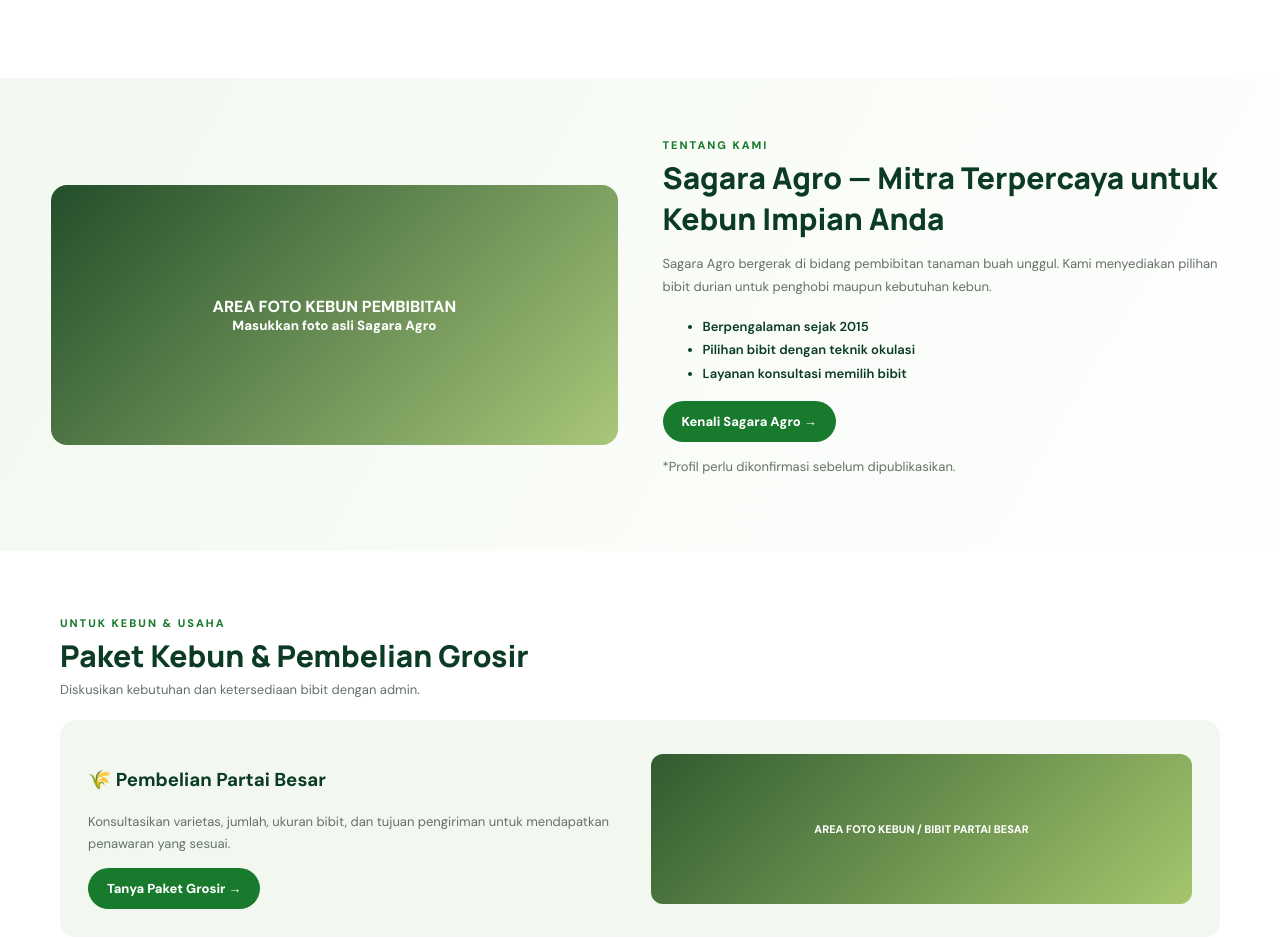
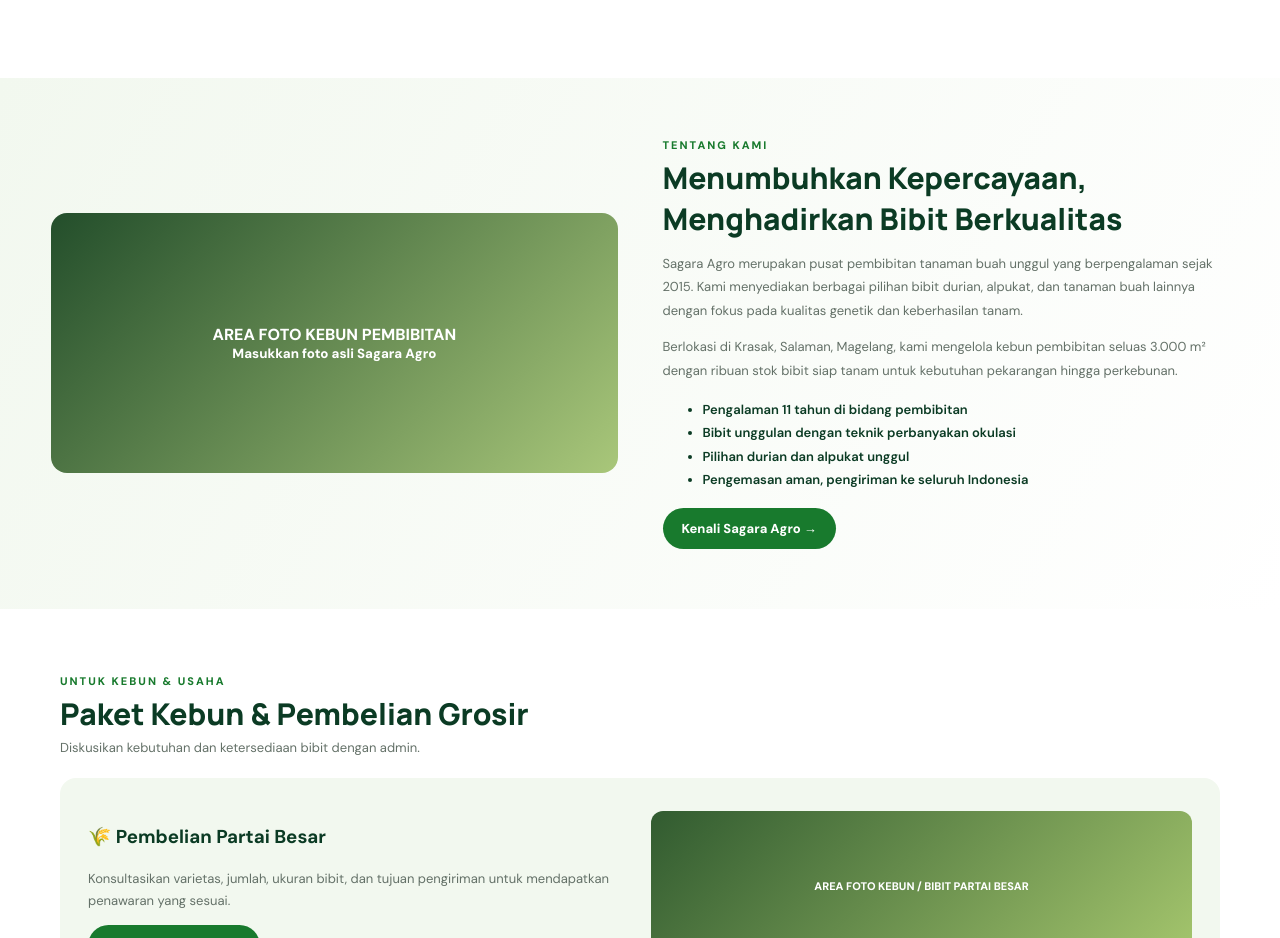
Before and after one commit to h6k2zvt48w-source/sagara-agro, a plain HTML site: page index.html in a window 1280 px wide. Shown: the part 1940-2878 px from the top of the page. Drawn offline with Linux system fonts and the light colour scheme.

Commit message:
Update index.html

```diff
--- a/index.html
+++ b/index.html
@@ -117,12 +117,41 @@ header{height:62px}.menu{display:block}nav{display:none;position:absolute;top:62
 </section>
 
 <section class="about" id="tentang">
-<div class="placeholder">AREA FOTO KEBUN PEMBIBITAN<br><small>Masukkan foto asli Sagara Agro</small></div>
-<div><div class="eyebrow green">TENTANG KAMI</div><h2>Sagara Agro — Mitra Terpercaya untuk Kebun Impian Anda</h2>
-<p>Sagara Agro bergerak di bidang pembibitan tanaman buah unggul. Kami menyediakan pilihan bibit durian untuk penghobi maupun kebutuhan kebun.</p>
-<ul><li>Berpengalaman sejak 2015</li><li>Pilihan bibit dengan teknik okulasi</li><li>Layanan konsultasi memilih bibit</li></ul>
-<a class="btn" href="https://wa.me/6281328119994">Kenali Sagara Agro →</a><p class="note">*Profil perlu dikonfirmasi sebelum dipublikasikan.</p>
-</div></section>
+  <div class="placeholder">
+    AREA FOTO KEBUN PEMBIBITAN<br>
+    <small>Masukkan foto asli Sagara Agro</small>
+  </div>
+
+  <div>
+    <div class="eyebrow green">TENTANG KAMI</div>
+
+    <h2>Menumbuhkan Kepercayaan, Menghadirkan Bibit Berkualitas</h2>
+
+    <p>
+      Sagara Agro merupakan pusat pembibitan tanaman buah unggul
+      yang berpengalaman sejak 2015. Kami menyediakan berbagai
+      pilihan bibit durian, alpukat, dan tanaman buah lainnya
+      dengan fokus pada kualitas genetik dan keberhasilan tanam.
+    </p>
+
+    <p>
+      Berlokasi di Krasak, Salaman, Magelang, kami mengelola
+      kebun pembibitan seluas 3.000 m² dengan ribuan stok bibit
+      siap tanam untuk kebutuhan pekarangan hingga perkebunan.
+    </p>
+
+    <ul>
+      <li>Pengalaman 11 tahun di bidang pembibitan</li>
+      <li>Bibit unggulan dengan teknik perbanyakan okulasi</li>
+      <li>Pilihan durian dan alpukat unggul</li>
+      <li>Pengemasan aman, pengiriman ke seluruh Indonesia</li>
+    </ul>
+
+    <a class="btn" href="https://wa.me/6281328119994">
+      Kenali Sagara Agro →
+    </a>
+  </div>
+</section>
 
 <section class="content wrap" id="paket">
 <div class="head"><div><div class="eyebrow green">UNTUK KEBUN & USAHA</div><h2>Paket Kebun & Pembelian Grosir</h2><p>Diskusikan kebutuhan dan ketersediaan bibit dengan admin.</p></div></div>
```
